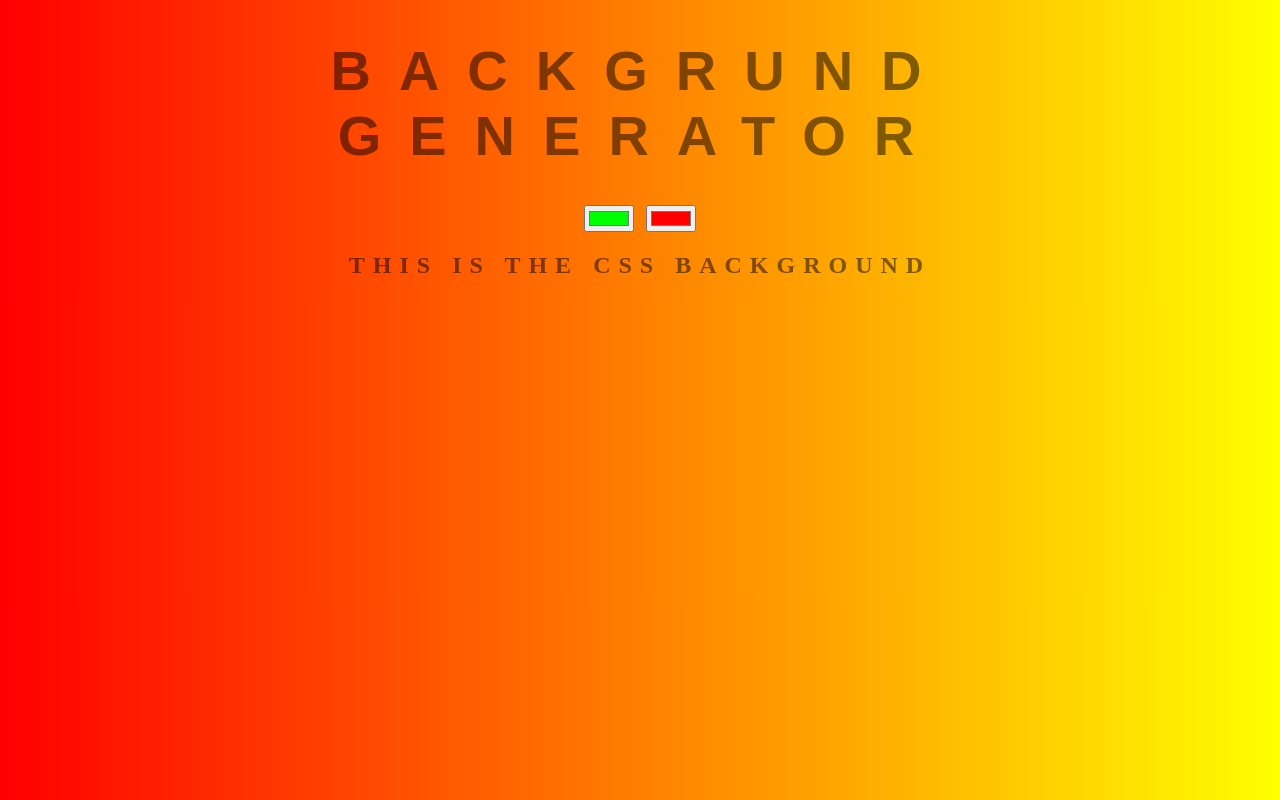
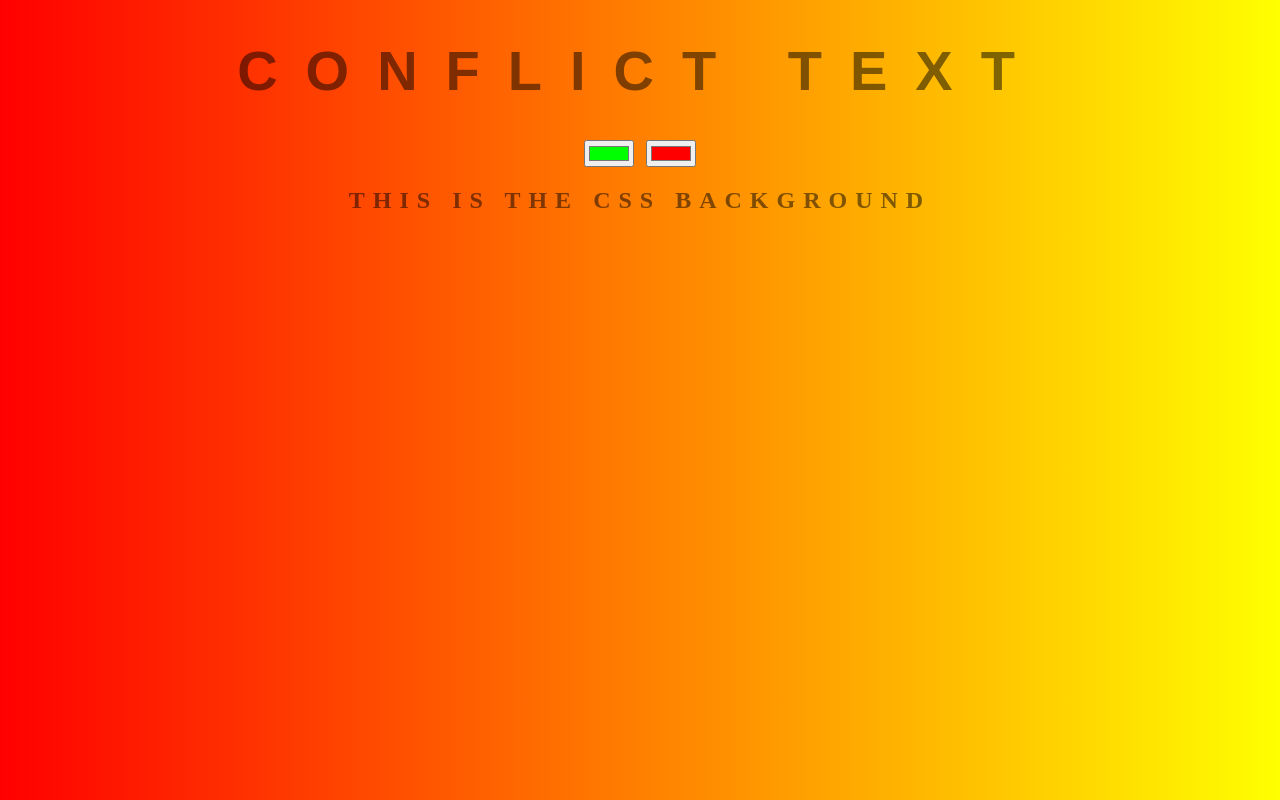
Before and after one commit to fabianvieri/GitZTM, a plain HTML site: page index.html in a window 1280 px wide. Drawn offline with Linux system fonts and the light colour scheme.

Commit message:
add new conflict text

```diff
--- a/index.html
+++ b/index.html
@@ -9,7 +9,7 @@
 </head>
 
 <body>
-    <h1>Backgrund Generator</h1>
+    <h1>Conflict Text</h1>
     <input class="color1" type="color" name="first-color" value="#00ff00">
     <input class="color2" type="color" name="second-color" value="#ff0000">
     <h2>This is the CSS Background</h2>
```
